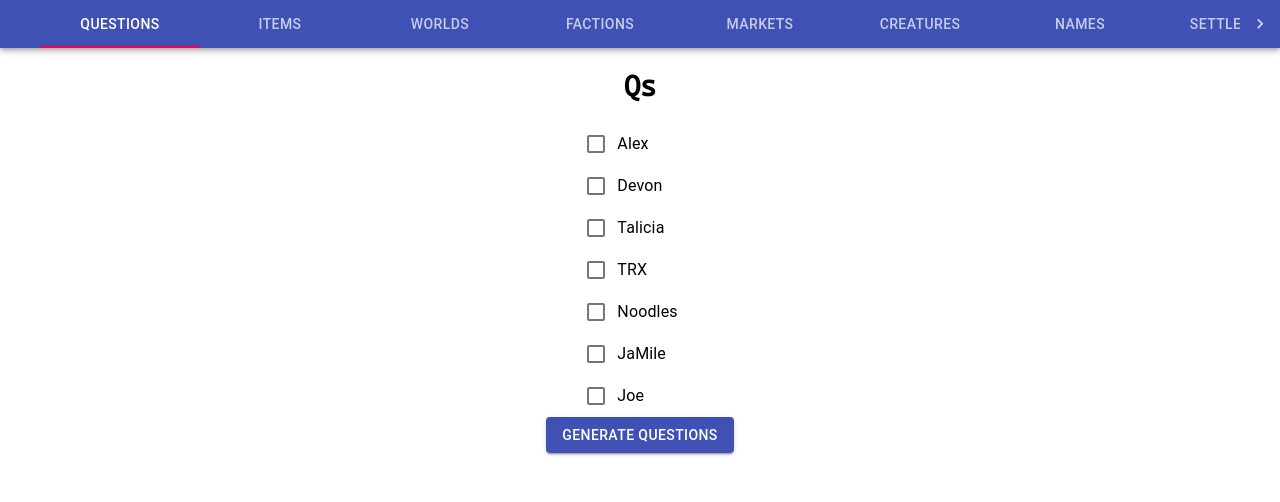
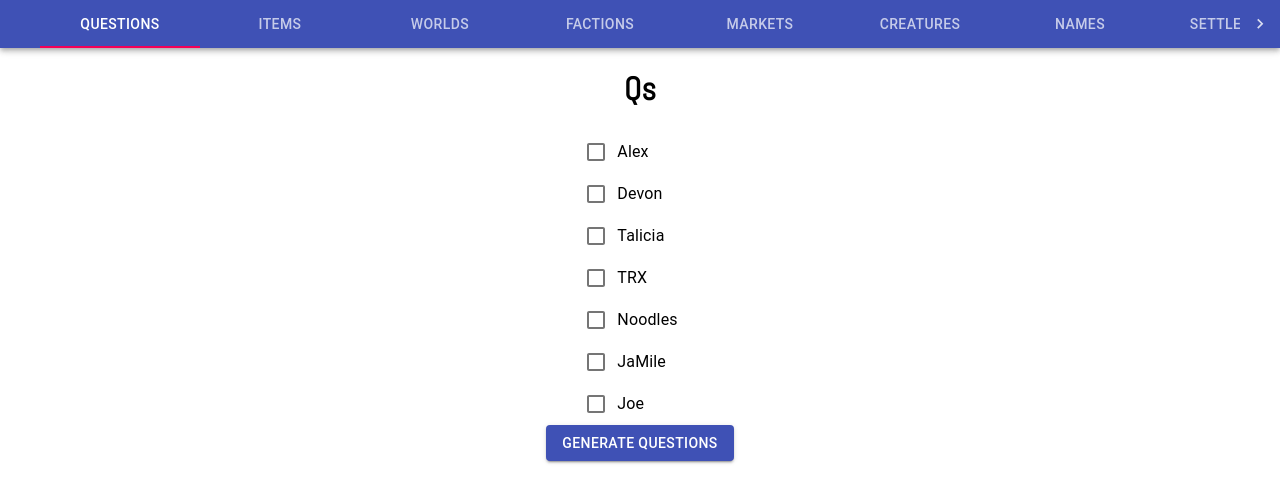
Before and after one commit to ifriedman08/uw-randomizer, a React (Create React App) app: page / in a window 1280 px wide. Shown: the top 502 px of the page. Built offline with nearby package versions, Linux system fonts and the light colour scheme.

Commit message:
font change

```diff
--- a/public/index.html
+++ b/public/index.html
@@ -11,7 +11,7 @@
       content="Web site created using create-react-app"
     />
     <link
-      href="https://fonts.googleapis.com/css2?family=Ubuntu+Mono&display=swap"
+      href="https://fonts.googleapis.com/css2?family=Abel&display=swap"
       rel="stylesheet"
     />
     <link rel="apple-touch-icon" href="%PUBLIC_URL%/logo192.png" />
--- a/src/index.css
+++ b/src/index.css
@@ -1,3 +1,3 @@
 body {
-  font-family: "Ubuntu Mono", monospace !important;
+  font-family: "Abel", sans-serif !important;
 }
```
